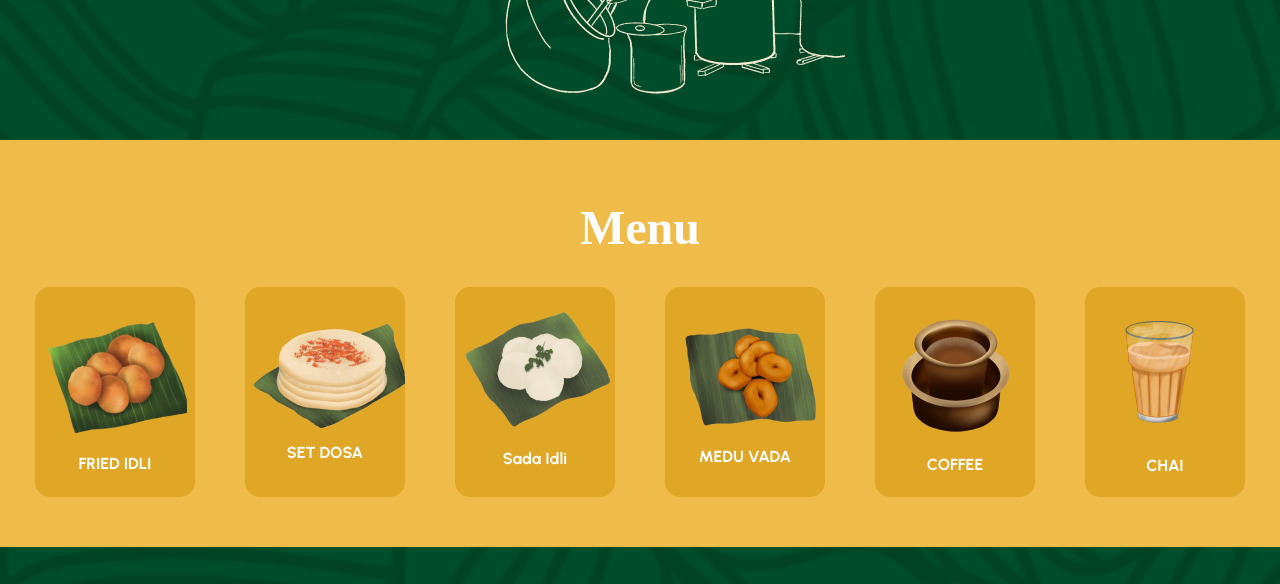
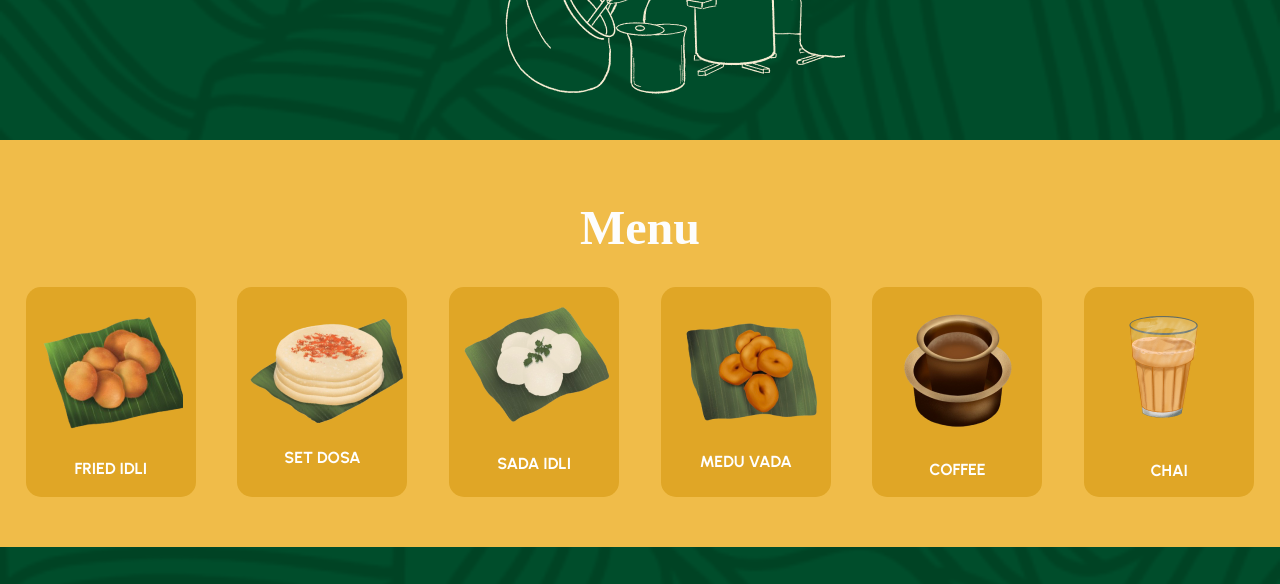
Before and after one commit to CodeRustyPro/maddumess, a plain HTML site: page index.html in a window 1280 px wide. Shown: the part 1185-1769 px from the top of the page. Drawn offline with Linux system fonts and the light colour scheme; files whose address does not match are found by name; a web font is replaced by a local one.

Commit message:
fixed shit 2.0

```diff
--- a/index.html
+++ b/index.html
@@ -77,7 +77,7 @@
       </div>
       <div class="menu-item">
         <img src="assets/sadaidli.png" alt="Sada Idli">
-        <p> <b>Sada Idli</b></p>
+        <p> <b>SADA IDLI</b></p>
       </div>
       <div class="menu-item">
         <img src="assets/meduvada.png" alt="Medu Vada">
--- a/styles.css
+++ b/styles.css
@@ -291,7 +291,7 @@ body {
 .menu-grid {
   display: grid;
   grid-template-columns: repeat(auto-fit, minmax(150px, 1fr)); /* Responsive grid */
-  gap: 20px; /* Space between grid items */
+  gap: 30px; /* Space between grid items */
   justify-items: center;
 }
 .align-icon-text {
@@ -313,7 +313,7 @@ body {
 
   /* Uniform sizing */
   height: 200px; /* Fixed height for all cards */
-  width: 150px; /* Fixed width (optional) */
+  width: 160px; /* Fixed width (optional) */
 
   display: flex; /* To center-align content */
   flex-direction: column; /* Arrange content vertically */
@@ -330,7 +330,7 @@ body {
 .menu-item img {
 
   object-fit: cover; /* Ensures the image scales nicely */
-  margin-bottom: 10px; /* Space between image and text */
+  margin-bottom: 20px; /* Space between image and text */
 }
 
 .menu-item p {
```
